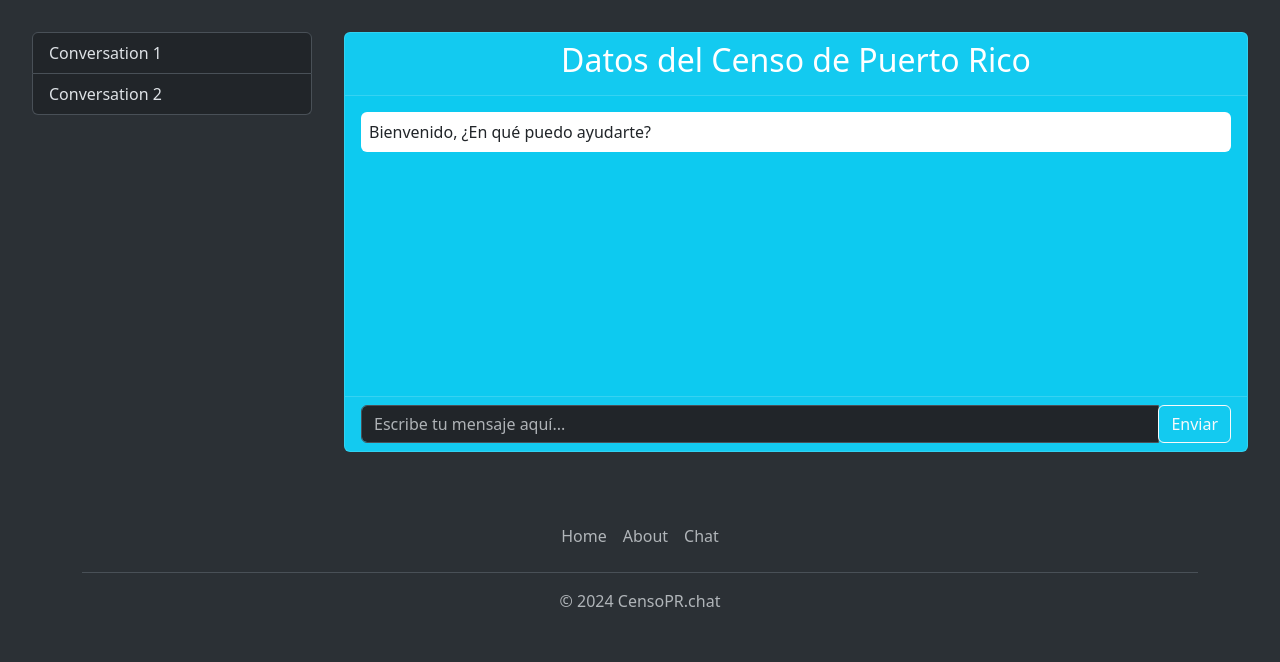
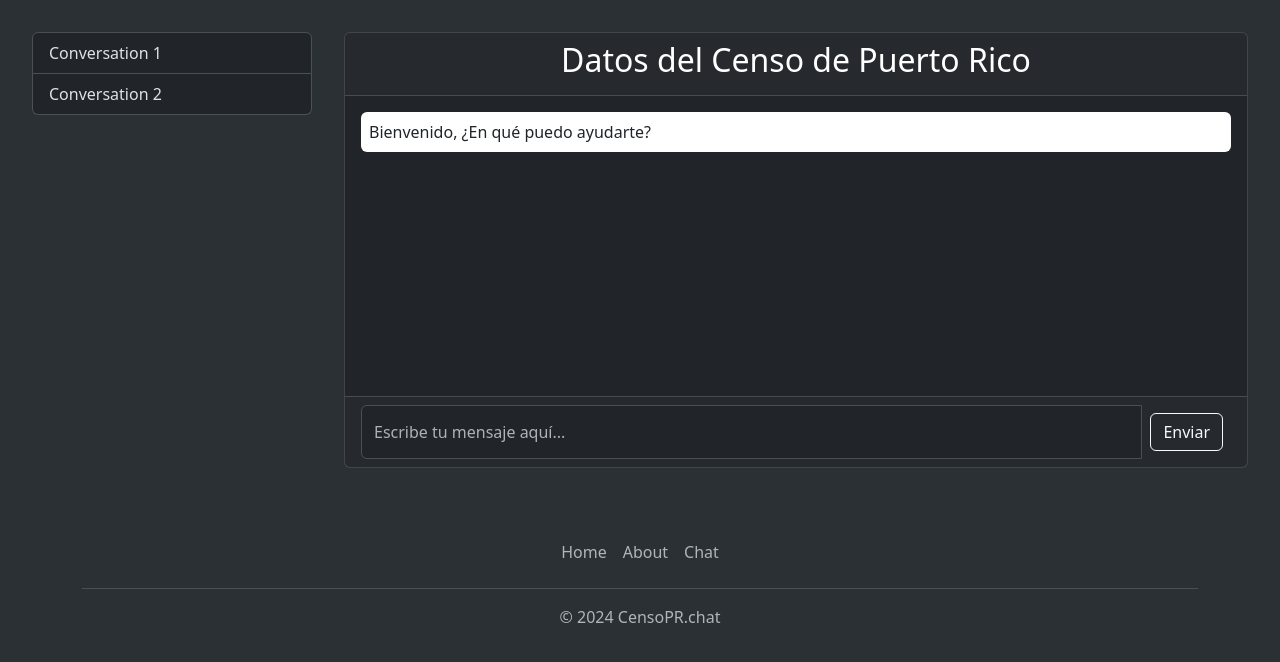
Before and after one commit to MelissaAT/techchallenge, a Flask app: page /chat_i in a window 1280 px wide. Shown: the part 56-718 px from the top of the page. Run offline with Flask 2, Linux system fonts and the light colour scheme; some libraries are stand-ins or nearby versions.

Commit message:
updating page

```diff
--- a/templates/v1/chat.html
+++ b/templates/v1/chat.html
@@ -10,7 +10,7 @@
                 </div>
             </div>
             <div class="col-md-9 p-3">
-                <div class="card bg-info text-white">
+                <div class="card bg-green-400 text-white">
                     <div class="card-header">
                         <h2 class="text-center">Datos del Censo de Puerto Rico</h2>
                     </div>
@@ -24,7 +24,7 @@
                         <form class="needs-validation" novalidate="" action="/chat" method="post">
                             <div class="input-group">
                                 <input type="text" class="form-control" id="user-query" name="user-query" placeholder="Escribe tu mensaje aquí..." required="">
-                                <div class="input-group-append">
+                                <div class="input-group-append m-2">
                                     <button class="btn btn-outline-light" type="submit">Enviar</button>
                                 </div>
                                 <div class="invalid-feedback">
```
